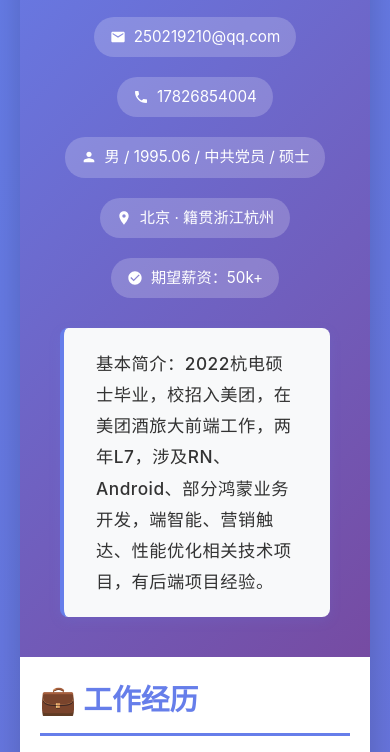
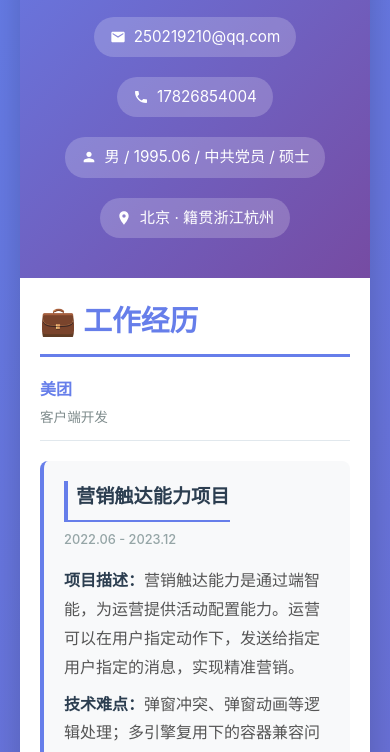
Before and after one commit to Joker311223/jianli, a website built with webpack: page src/index.html in a window 390 px wide. Shown: the part 186-938 px from the top of the page. Built offline with nearby package versions, Linux system fonts and the light colour scheme.

Commit message:
feat:init

```diff
--- a/src/data/resumeData.js
+++ b/src/data/resumeData.js
@@ -21,10 +21,6 @@ export const resumeData = {
             {
                 icon: '<svg viewBox="0 0 24 24"><path d="M12 2C8.13 2 5 5.13 5 9c0 5.25 7 13 7 13s7-7.75 7-13c0-3.87-3.13-7-7-7zm0 9.5c-1.38 0-2.5-1.12-2.5-2.5s1.12-2.5 2.5-2.5 2.5 1.12 2.5 2.5-1.12 2.5-2.5 2.5z"/></svg>',
                 text: "北京 · 籍贯浙江杭州"
-            },
-            {
-                icon: '<svg viewBox="0 0 24 24"><path d="M12 2C6.48 2 2 6.48 2 12s4.48 10 10 10 10-4.48 10-10S17.52 2 12 2zm-2 15l-5-5 1.41-1.41L10 14.17l7.59-7.59L19 8l-9 9z"/></svg>',
-                text: "期望薪资：50k+"
             }
         ]
     },
@@ -34,10 +30,10 @@ export const resumeData = {
         {
             company: "美团",
             position: "客户端开发",
-            date: "2022.06 - 至今",
             projects: [
                 {
                     name: "营销触达能力项目",
+                    date: "2022.06 - 2023.12",
                     description: "营销触达能力是通过端智能，为运营提供活动配置能力。运营可以在用户指定动作下，发送给指定用户指定的消息，实现精准营销。",
                     challenges: "弹窗冲突、弹窗动画等逻辑处理；多引擎复用下的容器兼容问题；技术栈打通。",
                     highlights: "框架适配性强，业务接入方便，侵入低，功能已在10+个业务点位投入，每日UV 1000w+。解决平台基建历史债务问题，共建多引擎下的一些问题。对框架核心能力进行设计和落地、支持了Bundle、组件级的Cross，实现组件加速、数据通信、错误降级等逻辑。",
@@ -46,6 +42,7 @@ export const resumeData = {
                 },
                 {
                     name: "视频化能力建设",
+                    date: "2023.01 - 2023.12",
                     description: "视频化能力建设是基于历史播放器进行的规范和重构，核心目标为：推动到店整体视频场景、规范指标上报体系，优化卡顿率、秒播率、清晰度以提升QoE。",
                     challenges: "1. 业务侧视频基建以功能实现为主，缺少性能指标统计，需要从0到1构建视频指标体系。2. 美团、点评等APP上播放器基建不足，双方API从功能和调用上差异都很大，沟通意向不高。",
                     highlights: "抹平播放器在不同App上的API差异，解决20+个播放器基建问题，提供10+个新增API如预渲染、预加载等。",
@@ -54,6 +51,7 @@ export const resumeData = {
                 },
                 {
                     name: "核心交易链路性能优化",
+                    date: "2023.12 - 2025.12",
                     description: "主流程交易页面用户体验优化。",
                     challenges: "1. 框架固定，使用的RN框架，V8引擎解析JS，从渲染引擎层面没有可操作空间。 2. 业务侧历史逻辑复杂，技术债务繁重，性能优化必然涉及历史逻辑的重构，重构方案、风险控制都需要考虑。",
                     highlights: "优化酒店核心交易链路商户详情->房型中间页性能体验，支撑酒店详情页RCF指标提升55.5->63，秒开率达到69.4->85%+",
@@ -62,6 +60,7 @@ export const resumeData = {
                 },
                 {
                     name: "业务需求迭代",
+                    date: "2022.06 - 至今",
                     description: "住宿交易链路需求迭代，包括部分酒旅基建能力，业务交互迭代",
                     challenges: "业务技术债务严重，经常需要进行项目重构。业务迭代复杂，历史文档沉淀不全，需要重新梳理业务流程和历史逻辑并沉淀文档。",
                     responsibility: "核心开发人员，主流程页面负责人，部分复杂交互逻辑开发，Android原生能力开发，业务端侧智能逻辑开发。",
@@ -86,7 +85,7 @@ export const resumeData = {
         {
             school: "浙江工商大学",
             degree: "本科",
-            date: "2015.09 - 2019.06",
+            date: "2014.09 - 2018.06",
             major: "",
             publications: []
         }
@@ -121,10 +120,8 @@ export const resumeData = {
 
     // 个人简介
     selfIntro: [
-        "积极开朗，热爱运动。喜欢篮球、台球、狼人杀、书法、国画、音乐趴。INTP人格。",
-        "沟通能力强，合作意识好，适应性强，能快速融入团队，鲁棒性高，抗压力强。",
-        "决策果断，自我要求高，有完美主义倾向，代码严谨，习惯注释。",
-        "热爱编程，工作负责，执行力高。"
+        "3年大厂客户端开发经验，2年晋升L7",
+        "技术栈全面（RN/Android/鸿蒙），具备端智能、营销触达等复合能力",
     ],
 
     // 注解数据
--- a/src/index.html
+++ b/src/index.html
@@ -12,7 +12,6 @@
             <h1 id="name"></h1>
             <div class="subtitle" id="subtitle"></div>
             <div class="contact-info" id="contactInfo"></div>
-            <div class="top-intro" id="topIntro"></div>
         </div>
 
         <!-- 主要内容 -->
@@ -29,15 +28,11 @@
                 <div id="education"></div>
             </div>
 
-            <!-- 项目经历 -->
-            <div class="section">
-                <h2 class="section-title">🚀 其他项目</h2>
-                <div id="projects"></div>
-            </div>
+
 
             <!-- 个人简介 -->
             <div class="section">
-                <h2 class="section-title">👤 个人简介</h2>
+                <h2 class="section-title">👤 核心竞争力</h2>
                 <div class="self-intro" id="selfIntro"></div>
             </div>
         </div>
--- a/src/styles/main.css
+++ b/src/styles/main.css
@@ -40,32 +40,6 @@ body {
     margin-bottom: 20px;
 }
 
-.top-intro {
-    margin: 30px auto 0 auto;
-    max-width: 900px;
-    background: #f8f9fa;
-    color: #333;
-    border-radius: 8px;
-    padding: 20px 32px;
-    font-size: 1.08em;
-    box-shadow: 0 4px 12px rgba(102,126,234,0.15);
-    border-left: 4px solid #667eea;
-    text-align: left;
-    font-weight: 500;
-    transition: transform 0.2s, box-shadow 0.2s;
-}
-
-.top-intro:hover {
-    transform: translateX(5px);
-    box-shadow: 0 4px 12px rgba(102, 126, 234, 0.15);
-}
-
-.top-intro-content {
-    line-height: 1.8;
-    letter-spacing: 0.5px;
-}
-
-
 .contact-info {
     display: flex;
     justify-content: center;
@@ -107,7 +81,7 @@ body {
     font-weight: 600;
 }
 
-.experience-item, .education-item, .project-item {
+.experience-item, .education-item {
     margin-bottom: 30px;
     padding: 20px;
     background: #f8f9fa;
@@ -116,42 +90,68 @@ body {
     transition: transform 0.2s, box-shadow 0.2s;
 }
 
-.experience-item:hover, .education-item:hover, .project-item:hover {
+.experience-item:hover, .education-item:hover {
     transform: translateX(5px);
     box-shadow: 0 4px 12px rgba(102, 126, 234, 0.15);
 }
 
-.item-header {
+/* 工作经历样式 */
+.work-company-section {
+    margin-bottom: 40px;
+}
+
+.company-info {
+    margin-bottom: 20px;
+    padding-bottom: 12px;
+    border-bottom: 1px solid #e1e8ed;
+}
+
+.company-name {
+    font-size: 1.1em;
+    color: #667eea;
+    font-weight: 600;
+    margin-bottom: 4px;
+}
+
+.item-position {
+    color: #7f8c8d;
+    font-size: 0.9em;
+    font-weight: 400;
+}
+
+.projects-container {
+    display: flex;
+    flex-direction: column;
+    gap: 20px;
+}
+
+.project-header {
     display: flex;
     justify-content: space-between;
     align-items: flex-start;
-    margin-bottom: 12px;
+    margin-bottom: 16px;
     flex-wrap: wrap;
 }
 
-.item-title {
-    font-size: 1.3em;
+.project-title {
+    font-size: 1.4em;
     font-weight: 600;
     color: #2c3e50;
+    margin: 0;
+    padding-bottom: 8px;
+    border-bottom: 2px solid #667eea;
+    border-left: 4px solid #667eea;
+    padding-left: 12px;
+    flex: 1;
 }
 
-.item-company {
-    font-size: 1.1em;
-    color: #667eea;
+.project-date {
+    color: #95a5a6;
+    font-size: 0.85em;
     font-weight: 500;
-    margin-top: 4px;
-}
-
-.item-date {
-    color: #7f8c8d;
-    font-size: 0.95em;
     white-space: nowrap;
-}
-
-.item-position {
-    color: #555;
-    font-weight: 500;
-    margin-bottom: 10px;
+    margin-left: 20px;
+    padding-top: 8px;
 }
 
 .item-description {
@@ -222,45 +222,6 @@ body {
     color: #667eea;
     font-weight: bold;
     margin-right: 5px;
-}
-
-@media (max-width: 768px) {
-    .header h1 {
-        font-size: 2em;
-    }
-
-    .content {
-        padding: 20px;
-    }
-
-    .contact-info {
-        flex-direction: column;
-        align-items: center;
-    }
-
-    .item-header {
-        flex-direction: column;
-    }
-
-    .item-date {
-        margin-top: 5px;
-    }
-}
-
-@media print {
-    body {
-        background: white;
-        padding: 0;
-    }
-
-    .container {
-        box-shadow: none;
-    }
-
-    .experience-item:hover, .education-item:hover, .project-item:hover {
-        transform: none;
-        box-shadow: none;
-    }
 }
 
 /* 注解相关样式 */
@@ -334,3 +295,63 @@ body {
 .annotated-term:active {
     transform: scale(0.95);
 }
+
+@media (max-width: 768px) {
+    .header h1 {
+        font-size: 2em;
+    }
+
+    .content {
+        padding: 20px;
+    }
+
+    .contact-info {
+        flex-direction: column;
+        align-items: center;
+    }
+
+    .project-header {
+        flex-direction: column;
+        align-items: flex-start;
+        gap: 8px;
+    }
+
+    .project-title {
+        font-size: 1.2em;
+        padding-left: 8px;
+    }
+
+    .project-date {
+        margin-left: 0;
+        padding-top: 0;
+        font-size: 0.8em;
+    }
+
+    .company-name {
+        font-size: 1em;
+    }
+
+    .item-position {
+        font-size: 0.85em;
+    }
+
+    .projects-container {
+        gap: 15px;
+    }
+}
+
+@media print {
+    body {
+        background: white;
+        padding: 0;
+    }
+
+    .container {
+        box-shadow: none;
+    }
+
+    .experience-item:hover, .education-item:hover {
+        transform: none;
+        box-shadow: none;
+    }
+}
--- a/src/utils/render.js
+++ b/src/utils/render.js
@@ -10,8 +10,7 @@ export function renderResume(resumeData) {
     document.getElementById('subtitle').textContent =
         `${processedData.basicInfo.title} · ${processedData.basicInfo.school}`;
 
-    // 顶部个人简介
-    document.getElementById('topIntro').innerHTML = `<div class='top-intro-content'>基本简介：2022杭电硕士毕业，校招入美团，在美团酒旅大前端工作，两年L7，涉及RN、Android、部分鸿蒙业务开发，端智能、营销触达、性能优化相关技术项目，有后端项目经验。</div>`;
+
 
     // 渲染联系方式
     const contactInfoHTML = processedData.basicInfo.contacts.map(contact => `
@@ -24,17 +23,20 @@ export function renderResume(resumeData) {
 
     // 渲染工作经历
     const workExperienceHTML = processedData.workExperience.map(work => {
-        const projectsHTML = work.projects.map(project => `
-            <div class="experience-item">
-                <div class="item-header">
-                    <div>
-                        <div class="item-title">${work.company}</div>
+        return `
+            <div class="work-company-section">
+                <div class="company-info">
+                    <div class="company-name">${work.company}</div>
                     <div class="item-position">${work.position}</div>
                 </div>
-                    <div class="item-date">${work.date}</div>
+                <div class="projects-container">
+                    ${work.projects.map(project => `
+                        <div class="experience-item">
+                            <div class="project-header">
+                                <h3 class="project-title">${project.name}</h3>
+                                <div class="project-date">${project.date}</div>
                             </div>
                             <div class="item-description">
-                    <p><strong>项目：${project.name}</strong></p>
                                 ${project.description ? `<p><strong>项目描述：</strong>${project.description}</p>` : ''}
                                 ${project.challenges ? `<p><strong>技术难点：</strong>${project.challenges}</p>` : ''}
                                 ${project.highlights ? `<p><strong>技术亮点：</strong>${project.highlights}</p>` : ''}
@@ -44,8 +46,10 @@ export function renderResume(resumeData) {
                                 ${project.tags.map(tag => `<span class="tag">${tag}</span>`).join('')}
                             </div>
                         </div>
-        `).join('');
-        return projectsHTML;
+                    `).join('')}
+                </div>
+            </div>
+        `;
     }).join('');
     document.getElementById('workExperience').innerHTML = workExperienceHTML;
 
@@ -76,22 +80,6 @@ export function renderResume(resumeData) {
     `).join('');
     document.getElementById('education').innerHTML = educationHTML;
 
-    // 渲染其他项目
-    const projectsHTML = processedData.projects.map(project => `
-        <div class="project-item">
-            <div class="item-title">${project.name}</div>
-            <div class="item-description">
-                ${project.description ? `<p><strong>项目描述：</strong>${project.description}</p>` : ''}
-                ${project.challenges ? `<p><strong>技术难点：</strong>${project.challenges}</p>` : ''}
-                ${project.highlights ? `<p><strong>技术亮点：</strong>${project.highlights}</p>` : ''}
-                ${project.responsibility ? `<p><strong>责任描述：</strong>${project.responsibility}</p>` : ''}
-            </div>
-            <div class="tags">
-                ${project.tags.map(tag => `<span class="tag">${tag}</span>`).join('')}
-            </div>
-        </div>
-    `).join('');
-    document.getElementById('projects').innerHTML = projectsHTML;
 
     // 渲染个人简介
     const selfIntroHTML = processedData.selfIntro.map(intro => `
```
Lines whose indentation alone changed are shown as unchanged.
